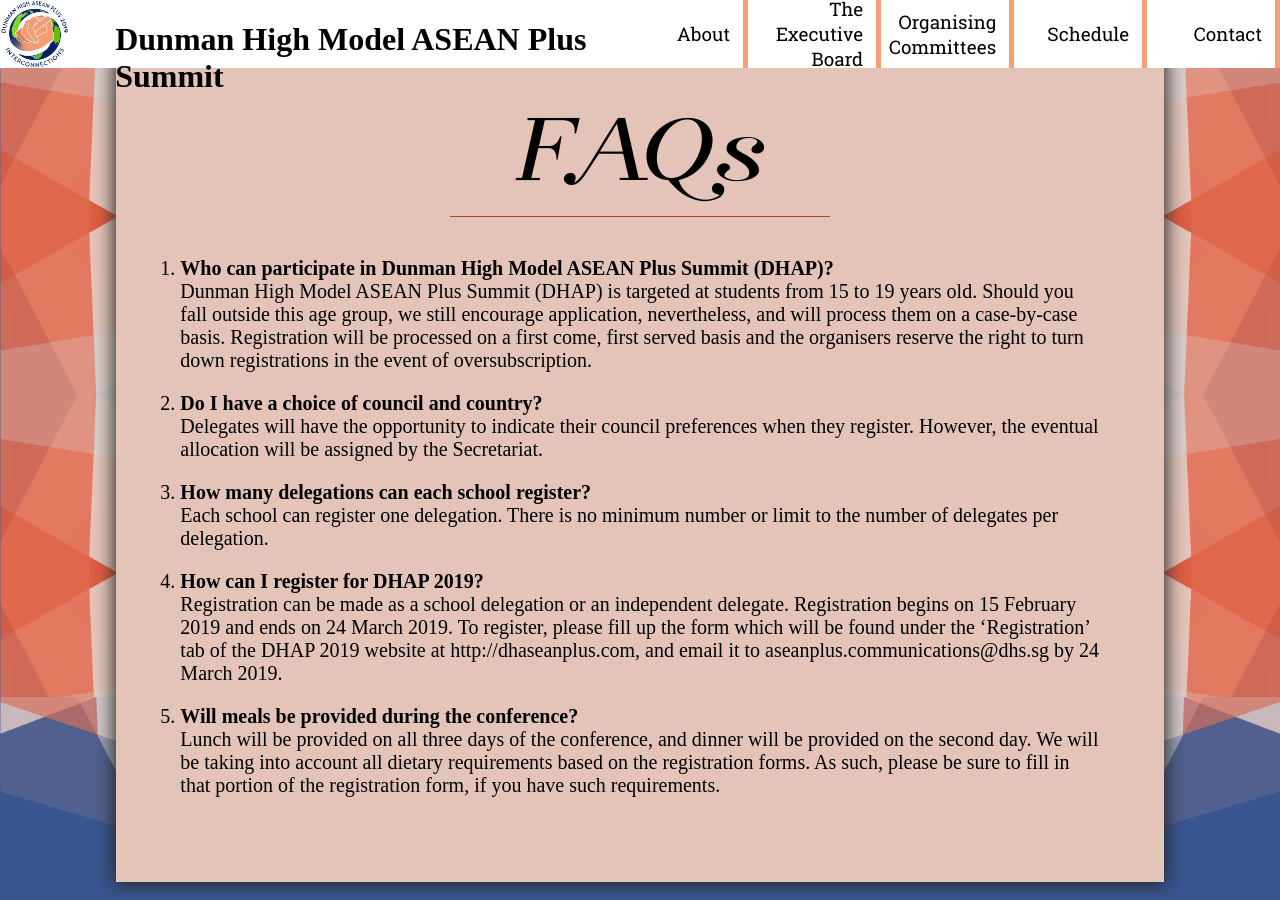
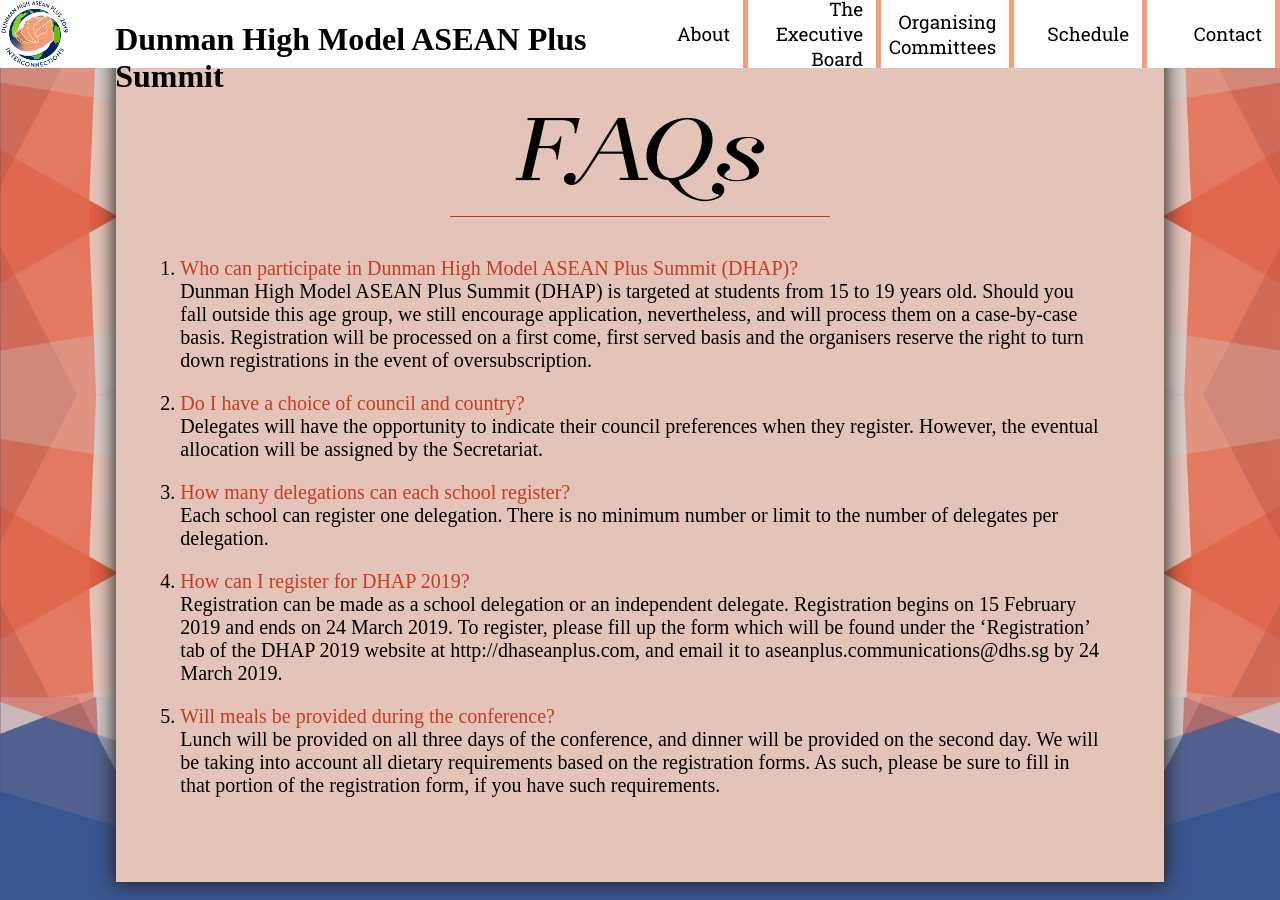
Before and after one commit to kaine119/dhap-2019, a Jekyll site: the page built from about.md, in a window 1280 px wide and 900 px high, scrolled down 616 px. Built offline with Jekyll 4.4.1, drawn with Linux system fonts in a browser that asks for light colours.

```diff
--- a/assets/css/content.css
+++ b/assets/css/content.css
@@ -117,3 +117,8 @@
     width: 60vw;
     border-color: var(--accent2);
 }
+
+strong {
+    color: var(--accent2);
+    font-weight: normal;
+}
```
Also changed, not shown: contact.md (+2 -0 lines), assets/css/contact.css (added).
